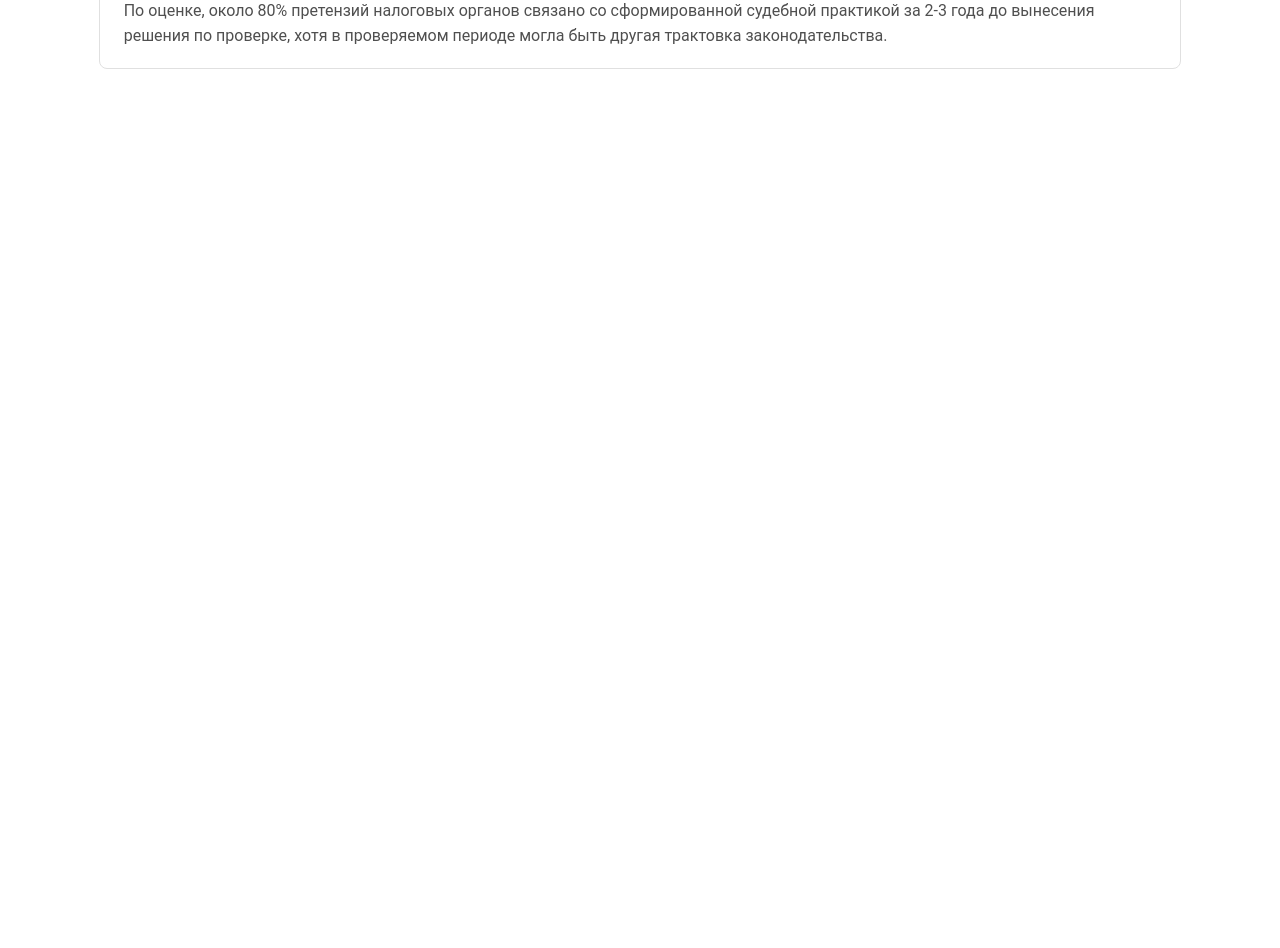
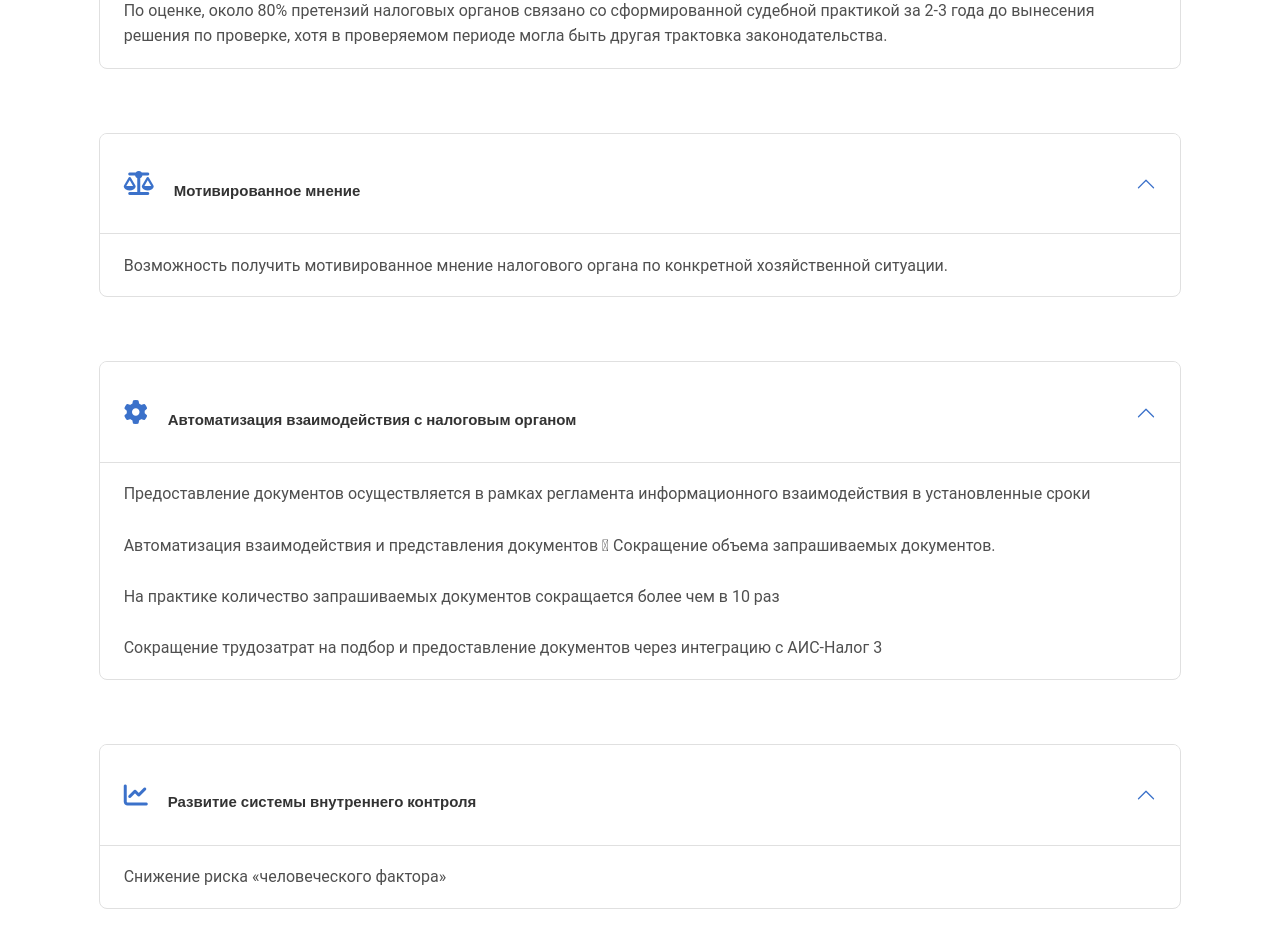
Before and after one commit to k1ngsterr1/taxes-monitoring, a React (Create React App) app: page / in a window 1280 px wide. Shown: the part 3120-4068 px from the top of the page. Built offline with nearby package versions, Linux system fonts and the light colour scheme.

Commit message:
taxes-monitoring V1.9

```diff
--- a/src/screens/AboutScreen.tsx
+++ b/src/screens/AboutScreen.tsx
@@ -46,7 +46,7 @@ const AboutScreen = () => {
                 collapseId={1}
                 headerTitle={
                   <>
-                    <MDBIcon far icon="clock" size="xl" /> &nbsp;
+                    <MDBIcon fas icon="clock" size="xl" /> &nbsp;
                     <p className="a-paragraph">
                       Сокращение проведения контрольных мероприятий
                     </p>
@@ -65,7 +65,7 @@ const AboutScreen = () => {
                 collapseId={1}
                 headerTitle={
                   <>
-                    <MDBIcon far icon="file-alt" size="xl" /> &nbsp;
+                    <MDBIcon fas icon="file-alt" size="xl" /> &nbsp;
                     <p className="a-paragraph">Управление рисками</p>
                   </>
                 }
@@ -78,6 +78,59 @@ const AboutScreen = () => {
                 другая трактовка законодательства.
               </MDBAccordionItem>
             </MDBAccordion>
+            <MDBAccordion initialActive={1}>
+              <MDBAccordionItem
+                collapseId={1}
+                headerTitle={
+                  <>
+                    <MDBIcon fas icon="balance-scale" size="xl" /> &nbsp;
+                    <p className="a-paragraph">Мотивированное мнение</p>
+                  </>
+                }
+              >
+                Возможность получить мотивированное мнение налогового органа по
+                конкретной хозяйственной ситуации.
+              </MDBAccordionItem>
+            </MDBAccordion>
+            <MDBAccordion initialActive={1}>
+              <MDBAccordionItem
+                collapseId={1}
+                headerTitle={
+                  <>
+                    <MDBIcon fas icon="cog" size="xl" /> &nbsp;
+                    <p className="a-paragraph">
+                      Автоматизация взаимодействия с налоговым органом
+                    </p>
+                  </>
+                }
+              >
+                Предоставление документов осуществляется в рамках регламента
+                информационного взаимодействия в установленные сроки <br />
+                <br /> Автоматизация взаимодействия и представления документов 
+                Сокращение объема запрашиваемых документов.
+                <br />
+                <br />
+                На практике количество запрашиваемых документов сокращается
+                более чем в 10 раз <br />
+                <br /> Сокращение трудозатрат на подбор и предоставление
+                документов через интеграцию с АИС-Налог 3
+              </MDBAccordionItem>
+            </MDBAccordion>
+            <MDBAccordion initialActive={1}>
+              <MDBAccordionItem
+                collapseId={1}
+                headerTitle={
+                  <>
+                    <MDBIcon fas icon="chart-line" size="xl" /> &nbsp;
+                    <p className="a-paragraph">
+                      Развитие системы внутреннего контроля
+                    </p>
+                  </>
+                }
+              >
+                Снижение риска «человеческого фактора»
+              </MDBAccordionItem>
+            </MDBAccordion>
           </div>
         </div>
       </div>
--- /dev/null
+++ b/src/styles/requirements/requirements-styles.css
@@ -0,0 +1,34 @@
+@import url("https://fonts.googleapis.com/css2?family=Open+Sans:ital,wght@0,300;0,400;0,500;0,600;0,700;0,800;1,300;1,400;1,500;1,600;1,700;1,800&family=Raleway:ital,wght@0,100;0,200;0,300;0,400;0,500;0,600;0,700;0,800;0,900;1,100;1,200;1,300;1,400;1,500;1,600;1,700;1,800;1,900&display=swap");
+* {
+  margin: 0;
+  padding: 0;
+  box-sizing: border-box;
+}
+* body {
+  width: 100%;
+  height: auto;
+}
+* body .container {
+  width: 86.4583333333%;
+  height: auto;
+  display: flex;
+  flex-direction: column;
+  margin: auto;
+}
+* body .container .heading {
+  color: #333333;
+  text-align: center;
+  font-family: "Raleway";
+  font-style: normal;
+  font-weight: 800;
+  text-transform: uppercase;
+}
+* body .container .paragraph {
+  color: #333;
+  text-align: center;
+  font-family: "Open Sans";
+  font-size: clamp(7px, 3.27096vw, 28px);
+  font-style: normal;
+  font-weight: 400;
+  line-height: normal;
+}/*# sourceMappingURL=requirements-styles.css.map */
```
Also changed, not shown: src/screens/RequirementsScreen.tsx (added, +27 -0 lines), src/styles/requirements/requirements-styles.sass (added, +72 -0 lines), 1 other file (tests, documents, lock files or other folders).
